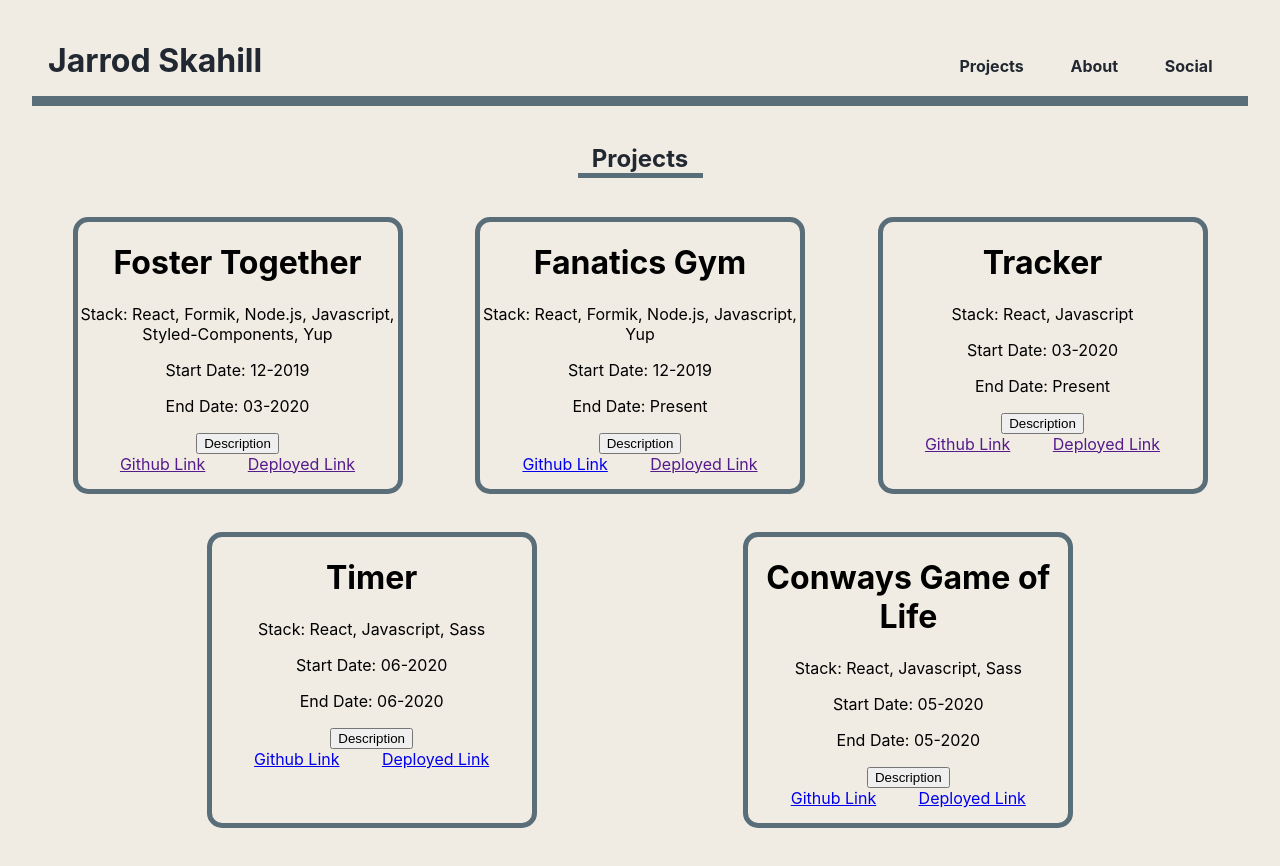
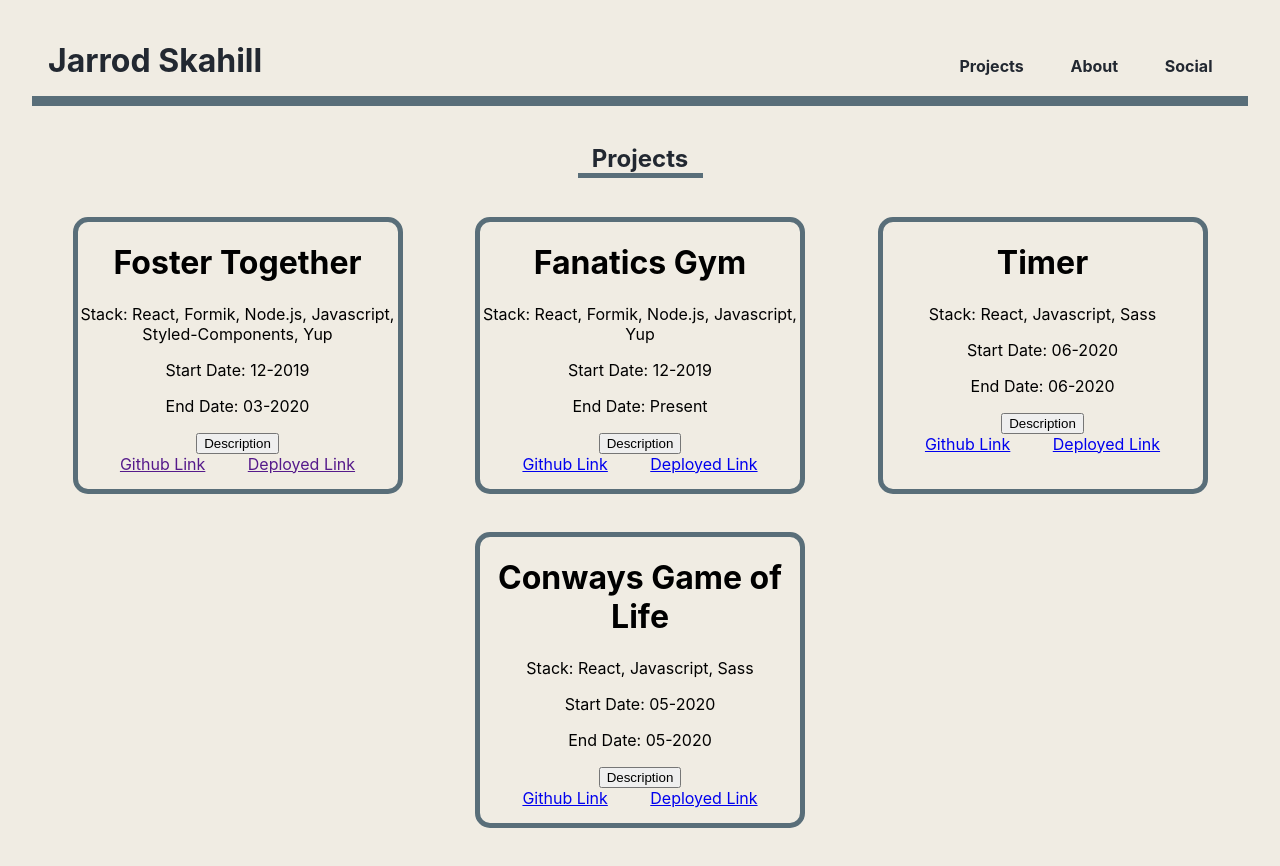
Before and after one commit to jarrod847/Portfolio, a React (Create React App) app: page /projects in a window 1280 px wide. Built offline with nearby package versions, Linux system fonts and the light colour scheme.

Commit message:
small change to the data

```diff
--- a/src/Components/projects/data.js
+++ b/src/Components/projects/data.js
@@ -14,20 +14,20 @@ export const data = [
     stack: "React, Formik, Node.js, Javascript, Yup",
     start: "12-2019",
     end: "Present",
-    deployed: "",
+    deployed: "https://fanatics-gym.vercel.app/",
     github: "https://github.com/Fanatics-Gym/Front-End",
     description:
       "An E-commerce site, that promotes fitness and personal well-being. The sight also handles the application process for a football league where users can apply to play in the league",
   },
-  {
-    project: "Tracker",
-    stack: "React, Javascript",
-    start: "03-2020",
-    end: "Present",
-    deployed: "",
-    github: "",
-    description: "Multi purpose tracker, that has two lists",
-  },
+  // {
+  //   project: "Tracker",
+  //   stack: "React, Javascript",
+  //   start: "03-2020",
+  //   end: "Present",
+  //   deployed: "",
+  //   github: "",
+  //   description: "Multi purpose tracker, that has two lists",
+  // },
   {
     project: "Timer",
     stack: "React, Javascript, Sass",
```
